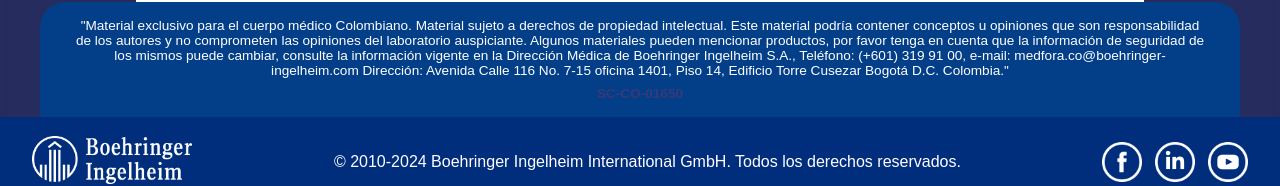
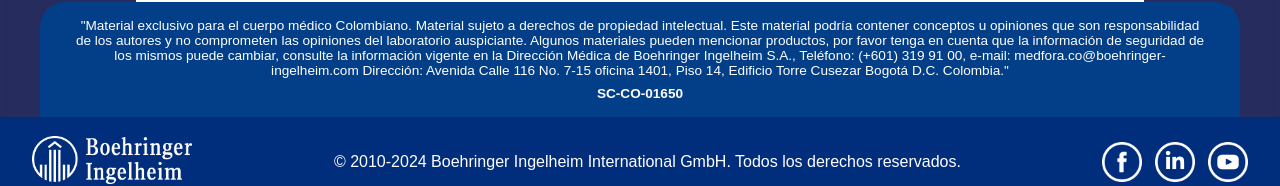
Before and after one commit to ferchodeleon/Boehringer, a React (Vite) app: page /stands in a window 1280 px wide. Shown: the part 508-694 px from the top of the page. Built offline with nearby package versions, Linux system fonts and the light colour scheme; a web font is replaced by a local one.

Commit message:
cambio de color de texto

```diff
--- a/src/styles/Footer.css
+++ b/src/styles/Footer.css
@@ -69,7 +69,7 @@
   display: block;
   font-weight: bold;
   margin-top: 0.5rem;
-  color: var(--blue);
+  color: var(--white);
 }
 
 .footer__bottom {
```
